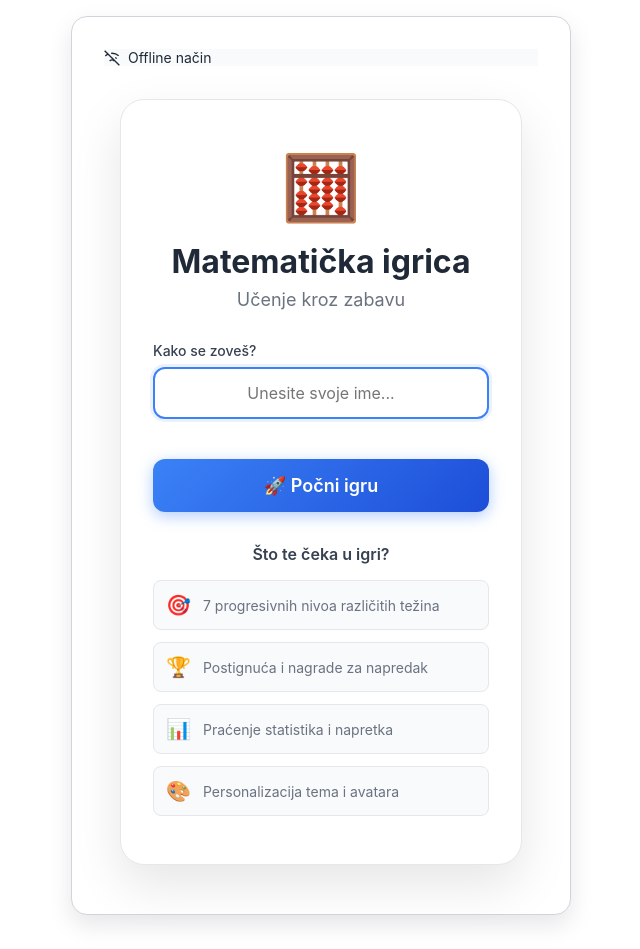
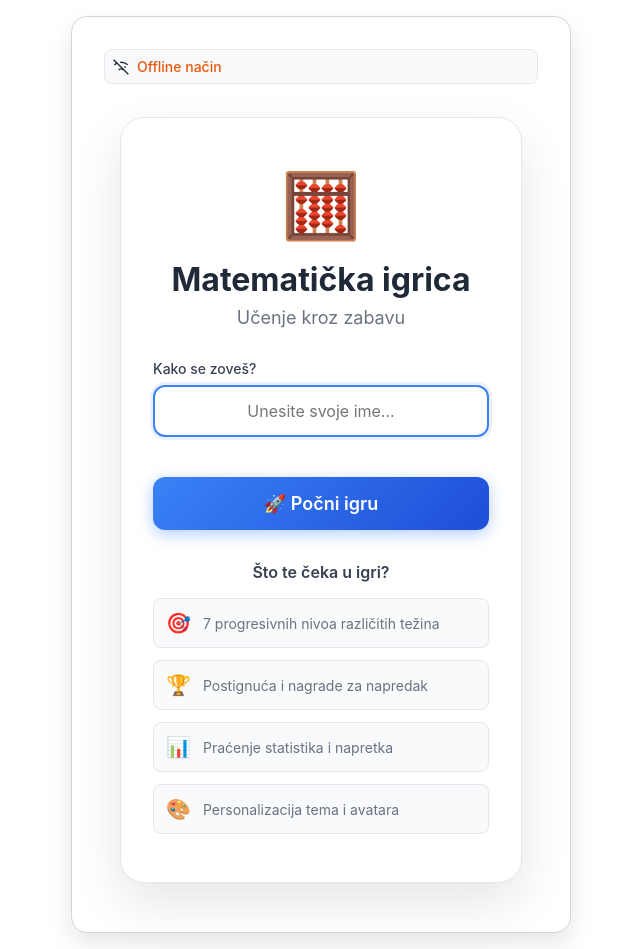
Before and after one commit to kreso1202/matematicka-igra, a React (Vite) app: page / in a window 1280 px wide. Shown: the whole page, without its empty margins (319-959 px from the left). Built offline with nearby package versions, Linux system fonts and the light colour scheme; no server answers.

Commit message:
Update CloudStatus.jsx

```diff
--- a/src/components/common/CloudStatus.jsx
+++ b/src/components/common/CloudStatus.jsx
@@ -1,22 +1,77 @@
-import { Wifi, WifiOff } from '../Icons';
+import React from 'react';
+import { Wifi, WifiOff } from '../Icons.jsx';
 
 function CloudStatus({ isOnline, isLoading }) {
+    // Inline styles
+    const containerStyle = {
+        display: 'flex',
+        alignItems: 'center',
+        justifyContent: 'space-between',
+        marginBottom: '1rem',
+        padding: '0.5rem',
+        backgroundColor: '#f9fafb',
+        borderRadius: '0.5rem',
+        fontSize: '0.875rem',
+        border: '1px solid #e5e7eb'
+    };
+
+    const statusStyle = {
+        display: 'flex',
+        alignItems: 'center',
+        gap: '0.5rem'
+    };
+
+    const onlineTextStyle = {
+        color: '#047857',
+        fontWeight: '500'
+    };
+
+    const offlineTextStyle = {
+        color: '#ea580c',
+        fontWeight: '500'
+    };
+
+    const loadingStyle = {
+        color: '#3b82f6',
+        fontSize: '1rem',
+        animation: 'spin 1s linear infinite'
+    };
+
     return (
-        <div className="flex items-center justify-between mb-4 p-2 bg-gray-50 rounded-lg text-sm">
-            <div className="flex items-center gap-2">
+        <div style={containerStyle}>
+            <div style={statusStyle}>
                 {isOnline ? (
                     <>
-                        <Wifi className="text-green-500" size={16} />
-                        <span className="text-green-700">Online natjecanje</span>
+                        <Wifi
+                            style={{ color: '#10b981' }}
+                            size={16}
+                        />
+                        <span style={onlineTextStyle}>Online natjecanje</span>
                     </>
                 ) : (
                     <>
-                        <WifiOff className="text-orange-500" size={16} />
-                        <span className="text-orange-700">Offline način</span>
+                        <WifiOff
+                            style={{ color: '#f97316' }}
+                            size={16}
+                        />
+                        <span style={offlineTextStyle}>Offline način</span>
                     </>
                 )}
             </div>
-            {isLoading && <div className="text-blue-500">🔄</div>}
+            {isLoading && (
+                <div style={loadingStyle}>
+                    🔄
+                </div>
+            )}
+
+            <style>
+                {`
+                    @keyframes spin {
+                        from { transform: rotate(0deg); }
+                        to { transform: rotate(360deg); }
+                    }
+                `}
+            </style>
         </div>
     );
 }
```
